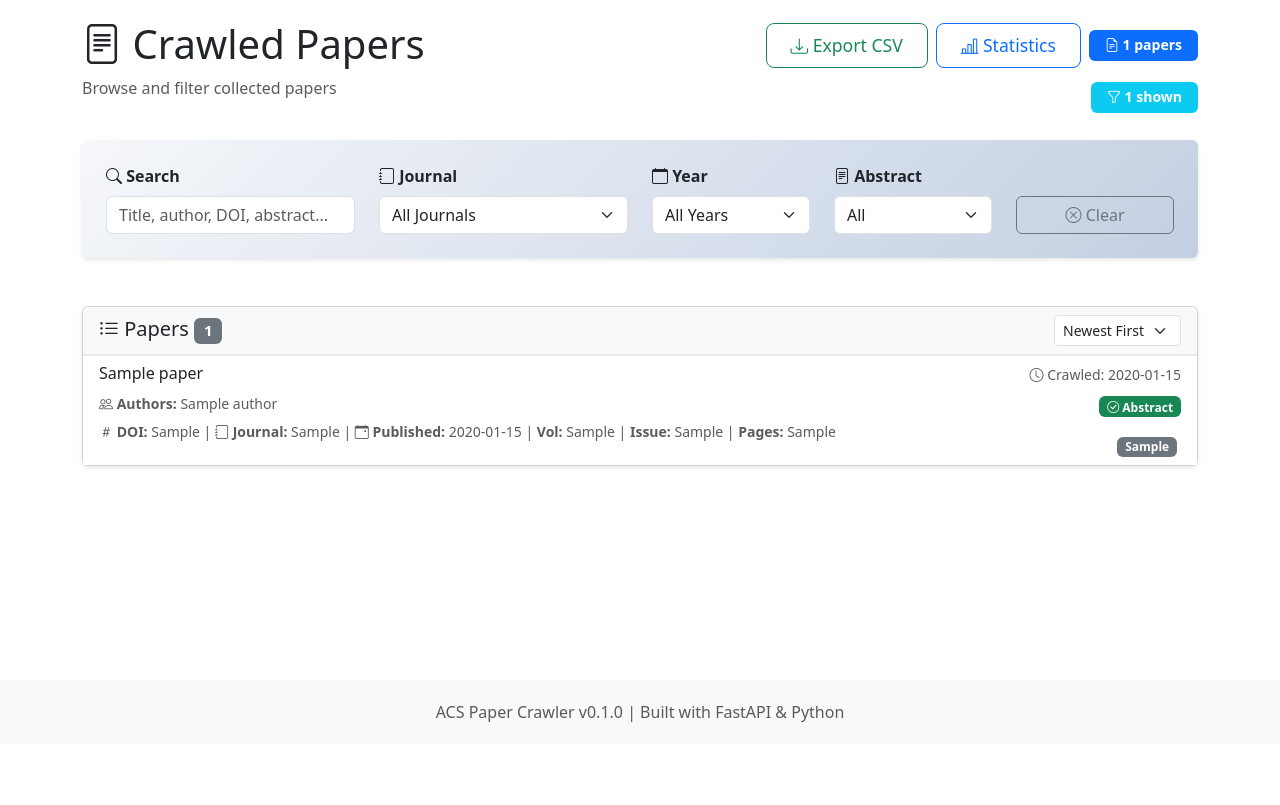
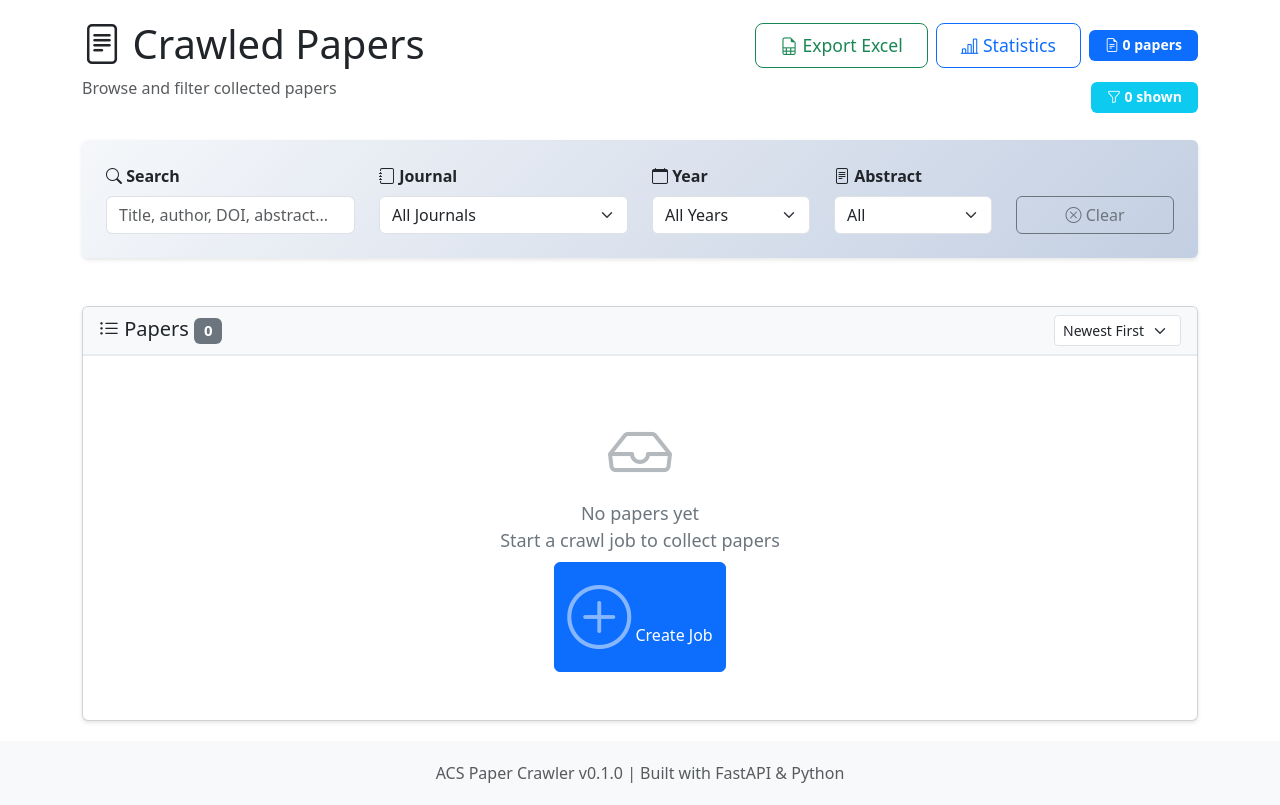
Before and after one commit to gxf1212/ACS_crawler, a FastAPI app: page /papers in a window 1280 px wide. Shown: the part 56-861 px from the top of the page. Before the commit the page ends 778 px from the top, so only its background shows below. Run offline with FastAPI, Linux system fonts and the light colour scheme; tables that the repository leaves empty hold one stand-in row (values such as "Sample post").

Commit message:
add xlsx and OA pdf, and doc

```diff
--- a/requirements.txt
+++ b/requirements.txt
@@ -7,6 +7,7 @@
 pydantic>=2.6.0
 python-multipart>=0.0.9
 httpx>=0.26.0
+openpyxl>=3.1.0
 # Additional requirements for browser automation
 selenium>=4.15.0
 webdriver-manager>=4.0.1
--- a/src/acs_crawler/api/main.py
+++ b/src/acs_crawler/api/main.py
@@ -276,68 +276,95 @@
     return [paper_to_response(paper) for paper in papers]
 
 
-@app.get("/api/papers/export/csv")
-async def export_papers_csv():
-    """Export all papers to CSV format.
+@app.get("/api/papers/export/xlsx")
+async def export_papers_xlsx():
+    """Export all papers to Excel (XLSX) format.
 
     Returns:
-        CSV file with all paper metadata
+        Excel file with all paper metadata
     """
-    import csv
-    from io import StringIO
+    from io import BytesIO
     from fastapi.responses import StreamingResponse
+    from openpyxl import Workbook
+    from openpyxl.styles import Font, PatternFill, Alignment
 
     try:
         papers = crawler_service.list_all_papers()
 
-        # Create CSV in memory with UTF-8 BOM for Excel compatibility
-        output = StringIO()
-        # Write BOM for Excel to recognize UTF-8
-        output.write('\ufeff')
+        # Create workbook
+        wb = Workbook()
+        ws = wb.active
+        ws.title = "ACS Papers"
 
-        writer = csv.writer(output, quoting=csv.QUOTE_MINIMAL)
+        # Define header style
+        header_font = Font(bold=True, color="FFFFFF")
+        header_fill = PatternFill(start_color="366092", end_color="366092", fill_type="solid")
+        header_alignment = Alignment(horizontal="center", vertical="center")
 
         # Write header
-        writer.writerow([
+        headers = [
             'DOI', 'Title', 'Authors', 'Journal', 'Volume', 'Issue', 'Pages',
-            'Publication Date', 'Abstract', 'Keywords', 'URL', 'Crawled At'
-        ])
+            'Publication Date', 'Open Access', 'PDF URL', 'Abstract', 'Keywords', 'URL', 'Crawled At'
+        ]
+
+        for col_num, header in enumerate(headers, 1):
+            cell = ws.cell(row=1, column=col_num, value=header)
+            cell.font = header_font
+            cell.fill = header_fill
+            cell.alignment = header_alignment
 
         # Write data
-        for paper in papers:
+        for row_num, paper in enumerate(papers, 2):
             # Join authors with semicolon + space
             authors_str = '; '.join([author.name for author in paper.metadata.authors])
             # Join keywords with semicolon + space
             keywords_str = '; '.join(paper.metadata.keywords) if paper.metadata.keywords else ''
+            # Open Access status
+            oa_status = 'Yes' if paper.metadata.is_open_access else 'No'
 
-            writer.writerow([
-                paper.metadata.doi or '',
-                paper.metadata.title or '',
-                authors_str,
-                paper.metadata.journal or '',
-                paper.metadata.volume or '',
-                paper.metadata.issue or '',
-                paper.metadata.pages or '',
-                paper.metadata.publication_date or '',
-                paper.metadata.abstract or '',
-                keywords_str,
-                paper.metadata.url or '',
-                paper.crawled_at.isoformat()
-            ])
+            ws.cell(row=row_num, column=1, value=paper.metadata.doi or '')
+            ws.cell(row=row_num, column=2, value=paper.metadata.title or '')
+            ws.cell(row=row_num, column=3, value=authors_str)
+            ws.cell(row=row_num, column=4, value=paper.metadata.journal or '')
+            ws.cell(row=row_num, column=5, value=paper.metadata.volume or '')
+            ws.cell(row=row_num, column=6, value=paper.metadata.issue or '')
+            ws.cell(row=row_num, column=7, value=paper.metadata.pages or '')
+            ws.cell(row=row_num, column=8, value=paper.metadata.publication_date or '')
+            ws.cell(row=row_num, column=9, value=oa_status)
+            ws.cell(row=row_num, column=10, value=paper.metadata.oa_pdf_url or '')
+            ws.cell(row=row_num, column=11, value=paper.metadata.abstract or '')
+            ws.cell(row=row_num, column=12, value=keywords_str)
+            ws.cell(row=row_num, column=13, value=paper.metadata.url or '')
+            ws.cell(row=row_num, column=14, value=paper.crawled_at.isoformat())
 
-        # Return CSV with UTF-8 encoding
+        # Auto-adjust column widths
+        for col in ws.columns:
+            max_length = 0
+            column = col[0].column_letter
+            for cell in col:
+                try:
+                    if cell.value:
+                        max_length = max(max_length, len(str(cell.value)))
+                except:
+                    pass
+            adjusted_width = min(max_length + 2, 80)  # Cap at 80 for readability
+            ws.column_dimensions[column].width = adjusted_width
+
+        # Save to BytesIO
+        output = BytesIO()
+        wb.save(output)
         output.seek(0)
+
         return StreamingResponse(
             iter([output.getvalue()]),
-            media_type="text/csv; charset=utf-8",
+            media_type="application/vnd.openxmlformats-officedocument.spreadsheetml.sheet",
             headers={
-                "Content-Disposition": "attachment; filename=acs_papers.csv",
-                "Content-Type": "text/csv; charset=utf-8"
+                "Content-Disposition": "attachment; filename=acs_papers.xlsx"
             }
         )
     except Exception as e:
-        logger.error(f"Failed to export papers: {e}")
-        raise HTTPException(status_code=500, detail="Failed to export papers")
+        logger.error(f"Failed to export papers to Excel: {e}")
+        raise HTTPException(status_code=500, detail="Failed to export papers to Excel")
 
 
 @app.get("/api/papers/{paper_id:path}", response_model=PaperResponse)
--- a/src/acs_crawler/api/templates/papers.html
+++ b/src/acs_crawler/api/templates/papers.html
@@ -49,8 +49,8 @@
         <p class="text-muted">Browse and filter collected papers</p>
     </div>
     <div class="col-lg-6 d-flex align-items-center justify-content-end flex-wrap gap-2">
-        <a href="/api/papers/export/csv" class="btn btn-outline-success btn-lg px-4 py-2" download style="font-size: 1.1rem;">
-            <i class="bi bi-download"></i> Export CSV
+        <a href="/api/papers/export/xlsx" class="btn btn-outline-success btn-lg px-4 py-2" download style="font-size: 1.1rem;">
+            <i class="bi bi-file-earmark-spreadsheet"></i> Export Excel
         </a>
         <button class="btn btn-outline-primary btn-lg px-4 py-2" data-bs-toggle="modal" data-bs-target="#chartsModal" style="font-size: 1.1rem;">
             <i class="bi bi-bar-chart-line"></i> Statistics
@@ -201,6 +201,11 @@
                                     <i class="bi bi-check-circle"></i> Abstract
                                 </span>
                                 {% endif %}
+                                {% if paper.metadata.is_open_access %}
+                                <span class="badge bg-warning text-dark mb-2" title="Open Access">
+                                    <i class="bi bi-unlock-fill"></i> Open Access
+                                </span>
+                                {% endif %}
                                 {% if paper.metadata.keywords %}
                                 <div class="mt-2">
                                     {% for keyword in paper.metadata.keywords[:3] %}
--- a/src/acs_crawler/models/paper.py
+++ b/src/acs_crawler/models/paper.py
@@ -80,6 +80,8 @@
         pages: Page range
         keywords: List of keywords
         url: Full URL to the paper
+        is_open_access: Whether the paper is Open Access
+        oa_pdf_url: Direct PDF download URL (for Open Access papers)
     """
 
     title: str
@@ -93,6 +95,8 @@
     issue: Optional[str] = None
     pages: Optional[str] = None
     keywords: List[str] = field(default_factory=list)
+    is_open_access: bool = False
+    oa_pdf_url: Optional[str] = None
 
 
 @dataclass
```
Also changed, not shown: src/acs_crawler/api/templates/paper_detail.html (+18 -0 lines), src/acs_crawler/scrapers/paper_scraper.py (+38 -0 lines), src/acs_crawler/storage/sqlite_storage.py, 6 other files.
